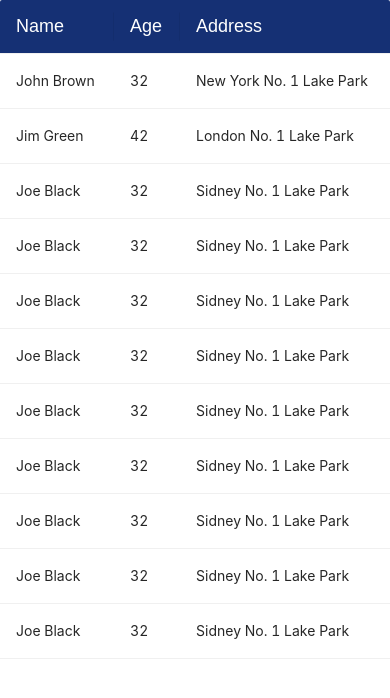
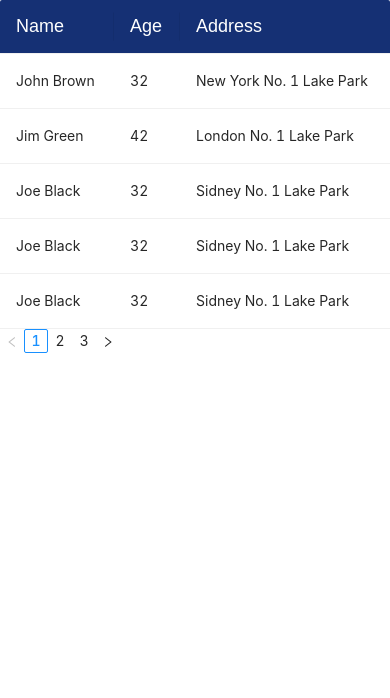
Before and after one commit to w3ngithub/wenhub, a Next.js app: page / in a window 390 px wide. Shown: the top 698 px of the page. Built offline with nearby package versions, Linux system fonts and the light colour scheme.

Commit message:
added responsive to pagination

```diff
--- a/app/components/elements/Pagination/index.js
+++ b/app/components/elements/Pagination/index.js
@@ -3,13 +3,20 @@ import { Pagination } from 'antd';
 
 export const Paginate = ({
     handlePageChange,
-    length
+    length,
+    pageSize
 }) => {
 
-    return <Pagination total={length} onChange={handlePageChange} itemRender />
+    return <Pagination
+        total={length}
+        onChange={handlePageChange}
+        pageSizeOptions={[5, 10, 20]}
+        pageSize={pageSize}
+        responsive={true}
+    />
 }
 
-export const listData = (array = [], page_size, page_number) => {
+export const listData = (array = [], page_size = 5, page_number = 1) => {
     const indexOfLastPost = page_size * page_number
     const indexOfFirstPost = indexOfLastPost - page_size
     return array.slice(indexOfFirstPost, indexOfLastPost)
--- a/app/components/elements/Table/index.js
+++ b/app/components/elements/Table/index.js
@@ -13,21 +13,21 @@ const ListTable = ({
 }) => {
 
 
-    // const [pageNumber, setPageNumber] = React.useState(1)
-    // const [postPerPage, setPostPerPage] = React.useState(10)
+    const [pageNumber, setPageNumber] = React.useState(1)
+    const [postPerPage, setPostPerPage] = React.useState(5)
 
-    // const changePage = (pageNo, pageSize) => {
-    //     setPageNumber(pageNo)
-    //     setPostPerPage(pageSize)
-    // }
+    const changePage = (pageNo, pageSize) => {
+        setPageNumber(pageNo)
+        setPostPerPage(pageSize)
+    }
 
 
-    // const finalData = listData(data, postPerPage, pageNumber)
+    const finalData = listData(data, postPerPage, pageNumber)
 
     return (
         <div>
             <Table
-                dataSource={data}
+                dataSource={finalData}
                 pagination={false}
             >
                 {
@@ -40,10 +40,11 @@ const ListTable = ({
                     ))
                 }
             </Table>
-            {/* <Paginate
+            <Paginate
                 handlePageChange={changePage}
                 length={data.length}
-            /> */}
+                pageSize={postPerPage}
+            />
         </div>
     )
 }
@@ -129,7 +130,8 @@ ListTable.defaultProps = {
             name: 'Joe Black',
             age: 32,
             address: 'Sidney No. 1 Lake Park',
-        }
+        },
+
     ]
 }
 
```
